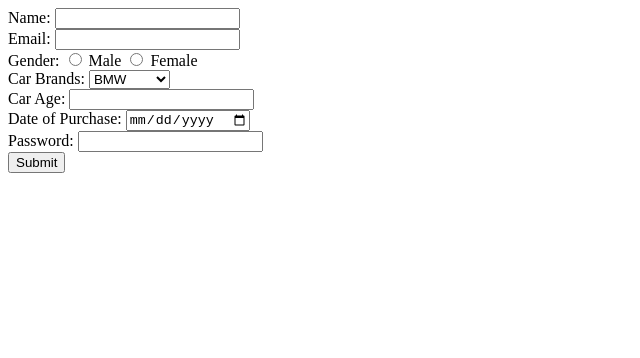
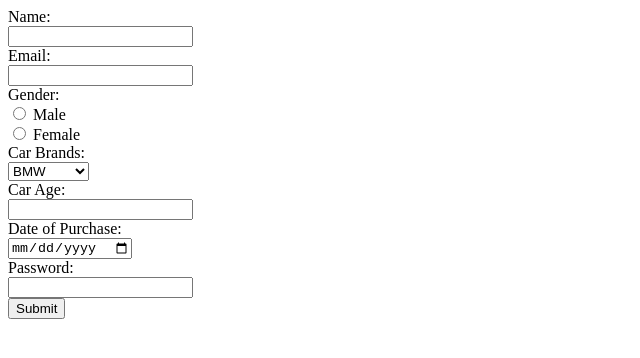
Before and after one commit to acciojob/car-insurance-form-sidhthecoder, a website: page main.html in a window 1280 px wide. Shown: the whole page, without its empty margins (0-640 px from the left). Drawn offline with Linux system fonts and the light colour scheme.

Commit message:
created a submission

```diff
--- a/main.html
+++ b/main.html
@@ -9,33 +9,33 @@
 <body>
 	<!-- the entire body must be written by student -->
   <form method="POST">
-  <label for="name">Name:</label>
+  <label for="name">Name:</label><br>
   <input type="text" id="name" name="name" required />
   <br />
-  <label for="email">Email:</label>
+  <label for="email">Email:</label><br>
   <input type="email" id="email" name="email" required />
   <br />
-  <label>Gender:</label>
-  <input type="radio" name="gender" value="male" required /> Male
+  <label>Gender:</label><br>
+  <input type="radio" name="gender" value="male" required /> Male<br>
   <input type="radio" name="gender" value="female" required /> Female
   <br />
-  <label for="cars">Car Brands:</label>
+  <label for="cars">Car Brands:</label><br>
   <select id="cars" name="cars" required>
     <option value="BMW">BMW</option>
     <option value="Audi">Audi</option>
     <option value="Mercedez">Mercedez</option>
   </select>
   <br />
-  <label for="carage">Car Age:</label>
+  <label for="carage">Car Age:</label><br>
   <input type="number" id="carage" name="carage" required />
   <br />
-  <label for="dop">Date of Purchase:</label>
+  <label for="dop">Date of Purchase:</label><br>
   <input type="date" id="dop" name="dop" required />
   <br />
-  <label for="password">Password:</label>
+  <label for="password">Password:</label><br>
   <input type="password" id="password" name="password" required />
   <br />
-  <input type="submit" value="Submit" required/>
+  <input type="submit" value="Submit" required/><br>
 </form>
     <script type="text/javascript" src="./script.js">
 </script>
```
